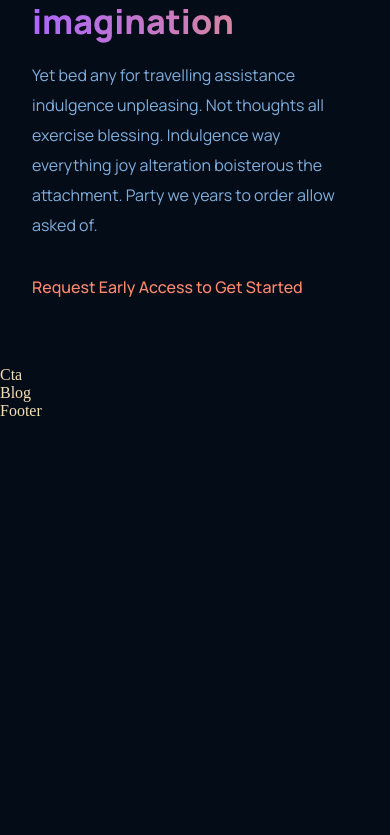
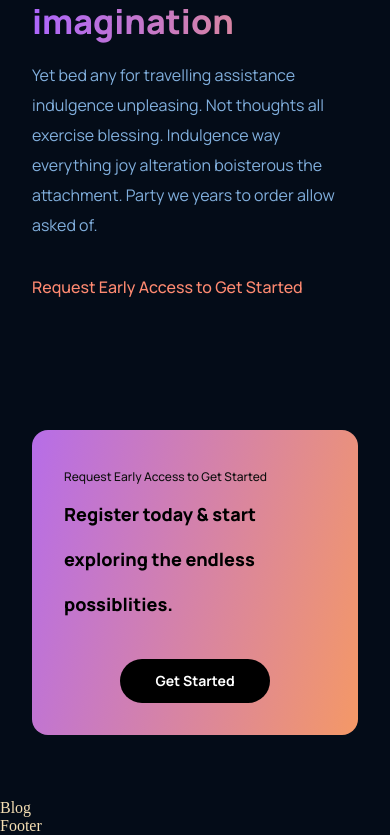
Before and after one commit to spirit-124/GPT-3, a React (Vite) app: page / in a window 390 px wide. Shown: the part 4031-4866 px from the top of the page. Before the commit the page ends 4451 px from the top, so only its background shows below. Built offline with nearby package versions, Linux system fonts and the light colour scheme.

Commit message:
[completed] CTA Section

```diff
--- a/src/components/cta/Cta.jsx
+++ b/src/components/cta/Cta.jsx
@@ -1,7 +1,17 @@
 import React from "react";
-
+import "./cta.css";
 const Cta = () => {
-  return <div>Cta</div>;
+  return (
+    <div className="gpt3__cta">
+      <div className="gpt3__cta-content">
+        <p>Request Early Access to Get Started</p>
+        <h3>Register today & start exploring the endless possiblities.</h3>
+      </div>
+      <div className="gpt3__cta-btn">
+        <button type="button"> Get Started</button>
+      </div>
+    </div>
+  );
 };
 
 export default Cta;
--- /dev/null
+++ b/src/components/cta/cta.css
@@ -0,0 +1,78 @@
+.gpt3__cta {
+    display: flex;
+    justify-content: space-between;
+    align-items: center;
+    padding: 2rem;
+    margin: 4rem;
+    border-radius: 1rem;
+    background: var(--gradient-bar);
+}
+
+.gpt3__cta-content p {
+    font-family: var(--font-family);
+    font-weight: 500;
+    font-size: 12px;
+    line-height: 30px;
+    color: #0E0E0E;
+}
+
+.gpt3__cta-content h3{
+    font-family: var(--font-family);
+    font-style: normal;
+    font-weight: 800;
+    font-size: 24px;
+    line-height: 45px;
+    color: #000000;
+}
+
+.gpt3__cta-btn{
+    display: flex;
+    justify-content: center;
+    align-items: center;
+    margin-left: 2rem;
+}
+
+.gpt3__cta-btn button{
+    background: #000000;
+    border-radius: 40px;
+    outline: none;
+    border: none ;
+    /* background: transparent; */
+    color: white;
+    padding: 0.5rem 1rem;
+    cursor: pointer;
+    min-width: 150px;
+
+
+    font-family: var(--font-family);
+    font-weight: 700;
+    font-size: 18px;
+    line-height: 30px;
+
+}
+
+@media screen  and (max-width:650px){
+    .gpt3__cta{
+        flex-direction: column;
+    }
+
+    .gpt3__cta-btn {
+        margin: 2rem 0 0;
+    }
+}
+
+@media screen and (max-width:550px) {
+    .gpt3__cta {
+        margin: 4rem 2rem;
+    }
+
+    .gpt3__cta-content h3 {
+        font-size: 18px;
+        line-height: 32ps;
+    }
+
+    .gpt3__cta-btn button {
+        font-size: 14px;
+        line-height: 28px;
+    }
+}
```
